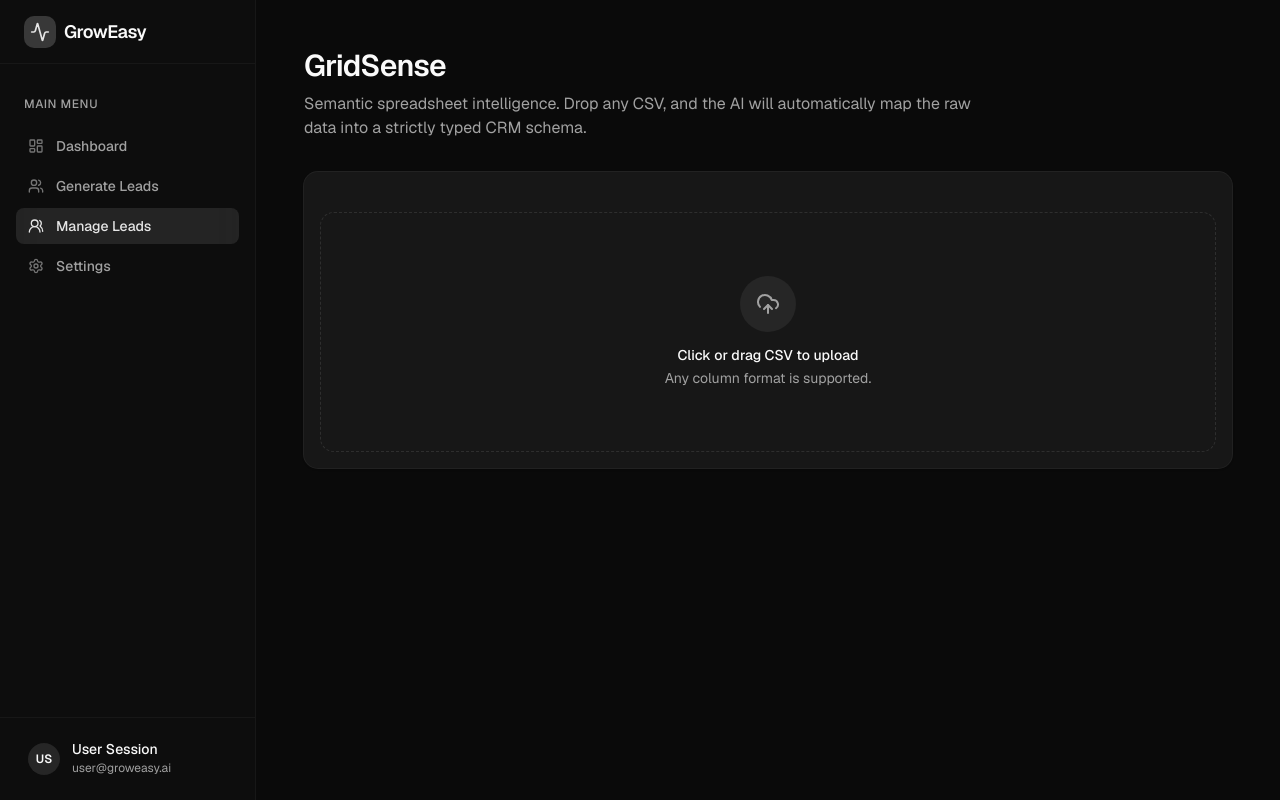
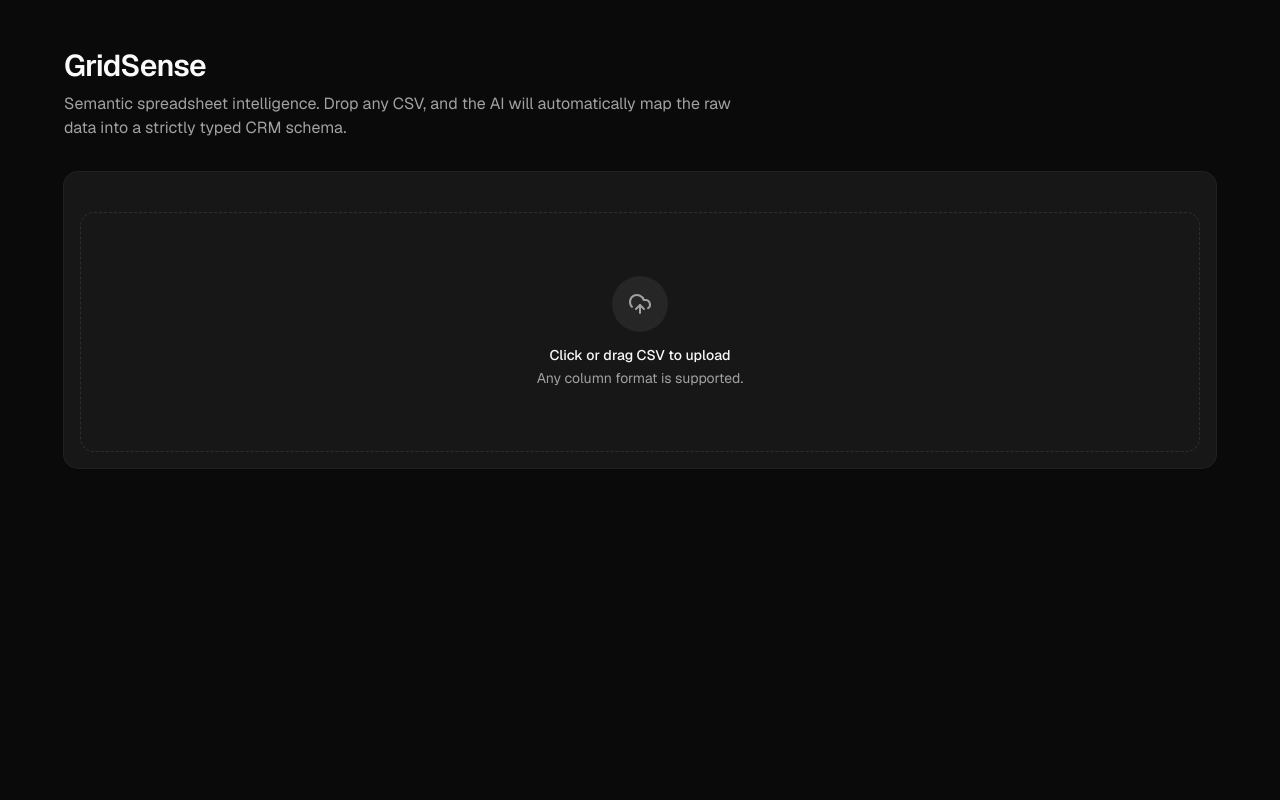
Before and after one commit to notUbaid/GridSense, a Next.js app in the folder frontend/: page / in a window 1280 px wide. Built offline with nearby package versions, Linux system fonts and the light colour scheme; no server answers.

Commit message:
revert: remove dummy sidebar layout to restore widget format

```diff
--- a/frontend/src/app/layout.tsx
+++ b/frontend/src/app/layout.tsx
@@ -3,7 +3,6 @@ import { Geist, Geist_Mono } from "next/font/google";
 import "./globals.css";
 import { ThemeProvider } from "@/components/ThemeProvider";
 import { Toaster } from "@/components/ui/sonner";
-import { Sidebar } from "@/components/layout/Sidebar";
 
 const geistSans = Geist({
   variable: "--font-geist-sans",
@@ -37,12 +36,7 @@ export default function RootLayout({
           enableSystem
           disableTransitionOnChange
         >
-          <div className="flex min-h-screen">
-            <Sidebar />
-            <div className="flex-1 md:pl-64 flex flex-col">
-              {children}
-            </div>
-          </div>
+          {children}
           <Toaster />
         </ThemeProvider>
       </body>
--- a/frontend/src/components/layout/Sidebar.tsx
+++ /dev/null
@@ -1,63 +0,0 @@
-import React from 'react';
-import { LayoutDashboard, Users, UsersRound, Settings, Activity } from 'lucide-react';
-import Link from 'next/link';
-import { cn } from '@/lib/utils';
-
-export function Sidebar() {
-  const menuItems = [
-    { icon: LayoutDashboard, label: 'Dashboard', href: '#', active: false },
-    { icon: Users, label: 'Generate Leads', href: '#', active: false },
-    { icon: UsersRound, label: 'Manage Leads', href: '/', active: true },
-    { icon: Settings, label: 'Settings', href: '#', active: false },
-  ];
-
-  return (
-    <aside className="w-64 border-r border-border/40 bg-card/30 backdrop-blur-xl h-full flex flex-col fixed left-0 top-0 z-40 hidden md:flex">
-      <div className="h-16 flex items-center px-6 border-b border-border/40">
-        <div className="flex items-center gap-2">
-          <div className="w-8 h-8 rounded-lg bg-primary/20 flex items-center justify-center">
-            <Activity className="w-5 h-5 text-primary" />
-          </div>
-          <span className="font-semibold text-lg tracking-tight">GrowEasy</span>
-        </div>
-      </div>
-
-      <div className="p-4 flex-1 overflow-y-auto space-y-1 mt-4">
-        <div className="text-xs font-medium text-muted-foreground mb-4 px-2 uppercase tracking-wider">
-          Main Menu
-        </div>
-
-        {menuItems.map((item, index) => {
-          const Icon = item.icon;
-          return (
-            <Link
-              key={index}
-              href={item.href}
-              className={cn(
-                "flex items-center gap-3 px-3 py-2 rounded-md text-sm font-medium transition-colors",
-                item.active
-                  ? "bg-primary/10 text-primary"
-                  : "text-muted-foreground hover:text-foreground hover:bg-muted/50"
-              )}
-            >
-              <Icon className={cn("w-4 h-4", item.active ? "text-primary" : "opacity-70")} />
-              {item.label}
-            </Link>
-          );
-        })}
-      </div>
-
-      <div className="p-4 border-t border-border/40">
-        <div className="flex items-center gap-3 px-3 py-2">
-          <div className="w-8 h-8 rounded-full bg-muted flex items-center justify-center text-xs font-semibold">
-            US
-          </div>
-          <div className="flex flex-col">
-            <span className="text-sm font-medium leading-none">User Session</span>
-            <span className="text-xs text-muted-foreground mt-1">user@groweasy.ai</span>
-          </div>
-        </div>
-      </div>
-    </aside>
-  );
-}
```
